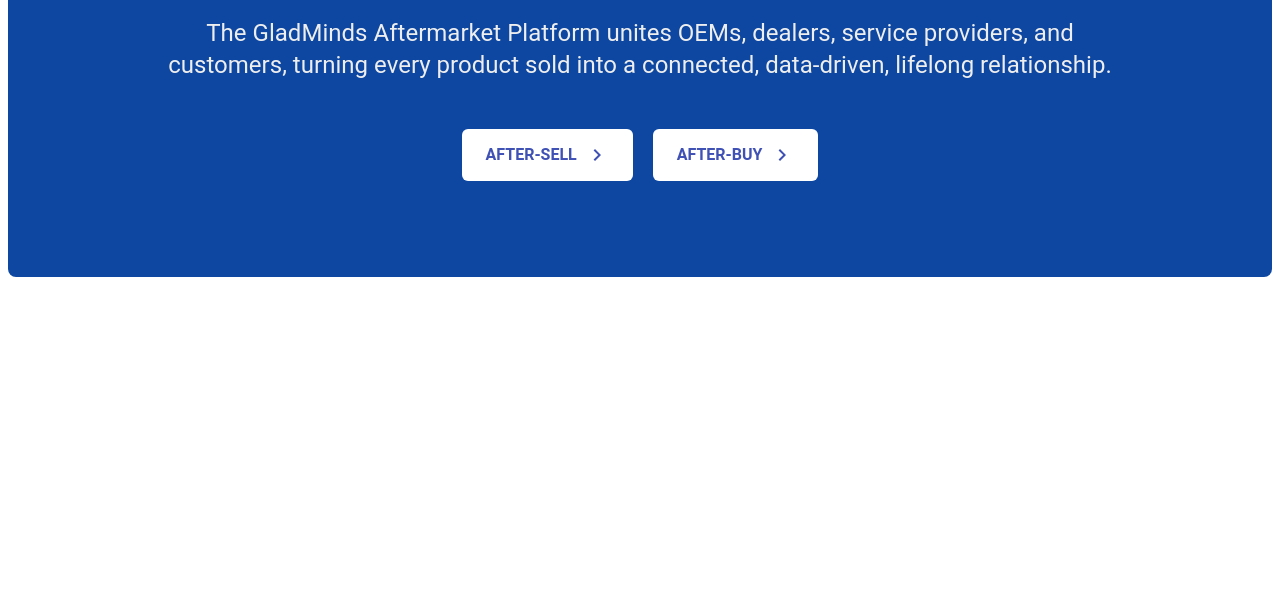
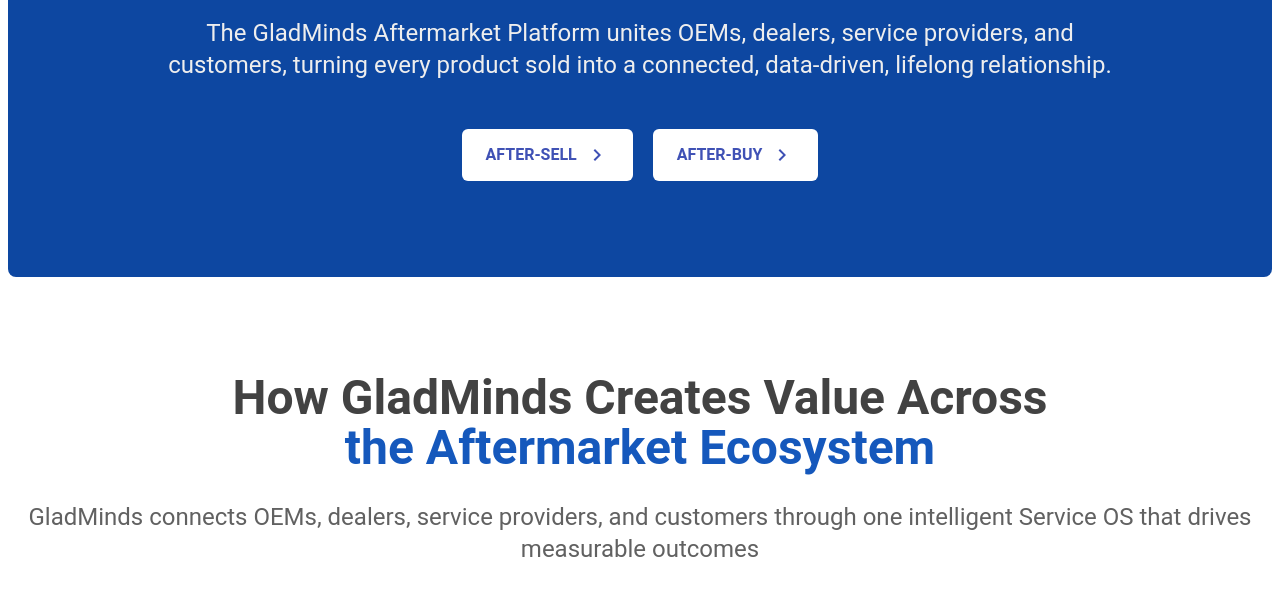
Before and after one commit to Sanjeev-98/am_landing_page, a website: page index.html in a window 1280 px wide. Shown: the part 387-982 px from the top of the page. Before the commit the page ends 800 px from the top, so only its background shows below. Drawn offline with Linux system fonts and the light colour scheme.

Commit message:
How gladminds: WIP

```diff
--- a/index.html
+++ b/index.html
@@ -56,7 +56,11 @@
           <div
             class="block flex justify-center rounded-md gap-2 h-13 px-6 bg-[#FFF] mb-4 md:mb-0"
           >
-            <a href="https://aftersell.gladminds.co/" target="_blank" class="content-center">
+            <a
+              href="https://aftersell.gladminds.co/"
+              target="_blank"
+              class="content-center"
+            >
               <div class="flex gap-2 text-[#3F51B5] font-bold">
                 AFTER-SELL
                 <span>
@@ -69,7 +73,11 @@
           <div
             class="block flex justify-center rounded-md gap-2 h-13 px-6 bg-[#FFF]"
           >
-            <a href="https://afterbuy.care/" target="_blank" class="content-center">
+            <a
+              href="https://afterbuy.care/"
+              target="_blank"
+              class="content-center"
+            >
               <div class="flex gap-2 text-[#3F51B5] font-bold">
                 AFTER-BUY
                 <span>
@@ -82,6 +90,22 @@
       </div>
     </section>
 
+    <!-- Section - 2 -->
+    <section class="px-6 py-4 my-13 md:my-20">
+      <div class="container mx-auto">
+        <div class="header-container mb-7 md:mb-12">
+          <h1 class="text-[#424242] text-center text-[24px] md:text-[48px] font-medium md:font-bold leading-[32px] md:leading-[50px]" >
+            How GladMinds Creates Value Across <br />
+            <span class="text-[#1558BC]"> the Aftermarket Ecosystem </span>
+          </h1>
+          <p class="mt-7 leading-[28px] text-center md:leading-[32px] md:text-[24px] text-[#616161] max-w-[900p mx-auto">
+            GladMinds connects OEMs, dealers, service providers, and customers
+            through one intelligent Service OS that drives measurable outcomes
+          </p>
+        </div>
+      </div>
+    </section>
+
     <script src="./src/navigation.js"></script>
   </body>
 </html>
```
Also changed, not shown: src/output.css.
